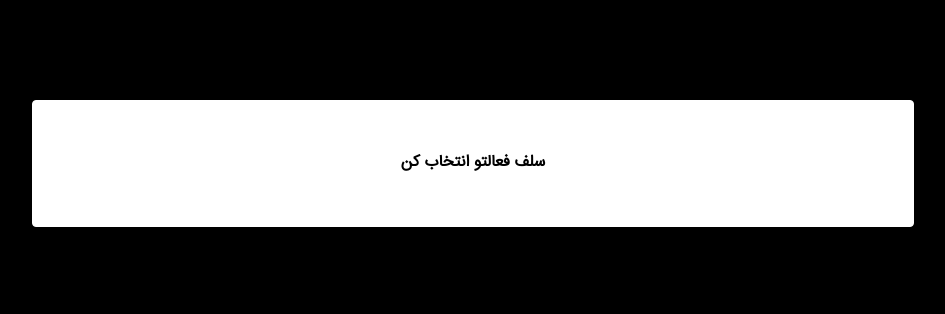
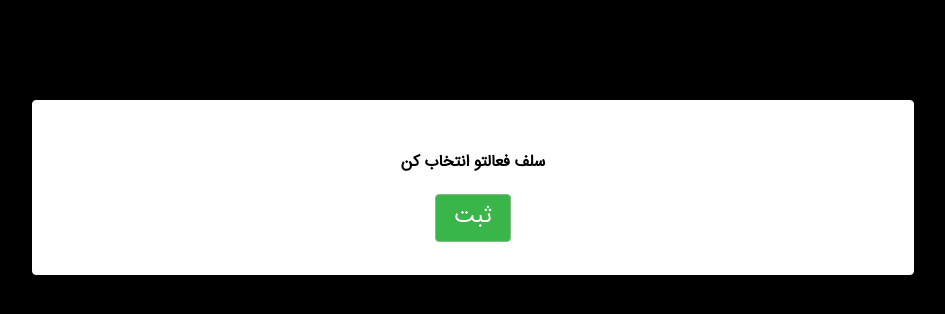
Before and after one commit to yazdanimehdi/dining, a Django app: page /self_select/ in a window 1280 px wide. Shown: the top 314 px of the page, without its empty margins (167-1112 px from the left). Run offline with Django 3.2, Linux system fonts and the light colour scheme; the visitor is signed in with stand-in values (Sample User, id 1); data comes from the database, SQL or seed files in the repository; parts of the project's set-up code (start-up, migrations or seed data) failed here and were passed over; some libraries are stand-ins or nearby versions.

Commit message:
test index

```diff
--- a/templates/dining/templates/self_selection.html
+++ b/templates/dining/templates/self_selection.html
@@ -33,8 +33,9 @@
                                 value="True">&nbsp;<span
                                     class="wpcf7-list-item-label">{{ self_name }}</span></label></span></span></span>
                             </p>
-                            <input type="submit" value="ثبت" class="wpcf7-form-control wpcf7-submit">
+
                         {% endfor %}
+                        <input type="submit" value="ثبت" class="wpcf7-form-control wpcf7-submit">
 
 
                         <script src="{% static 'js/main_wizard.js' %}"></script>
```
